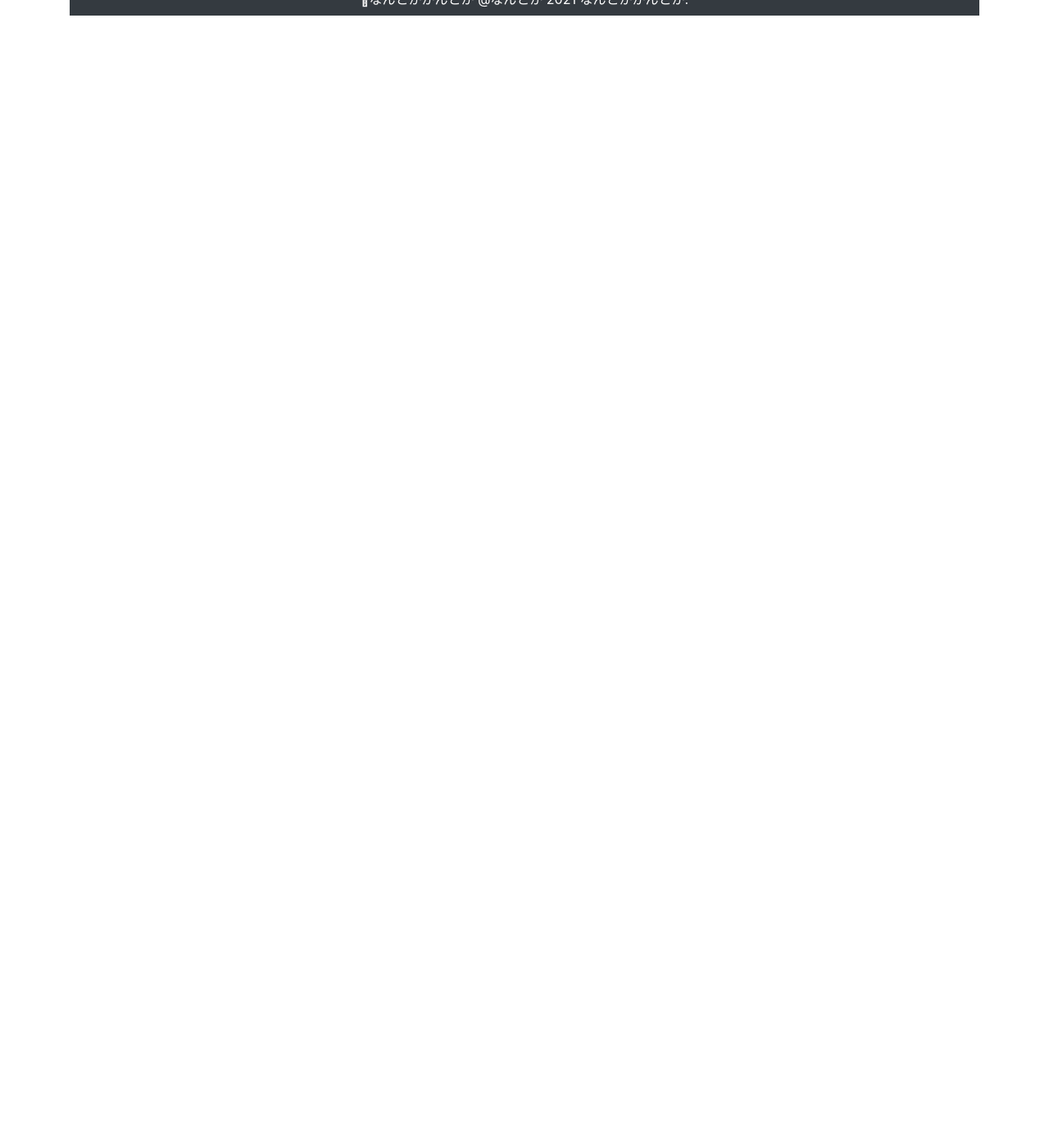
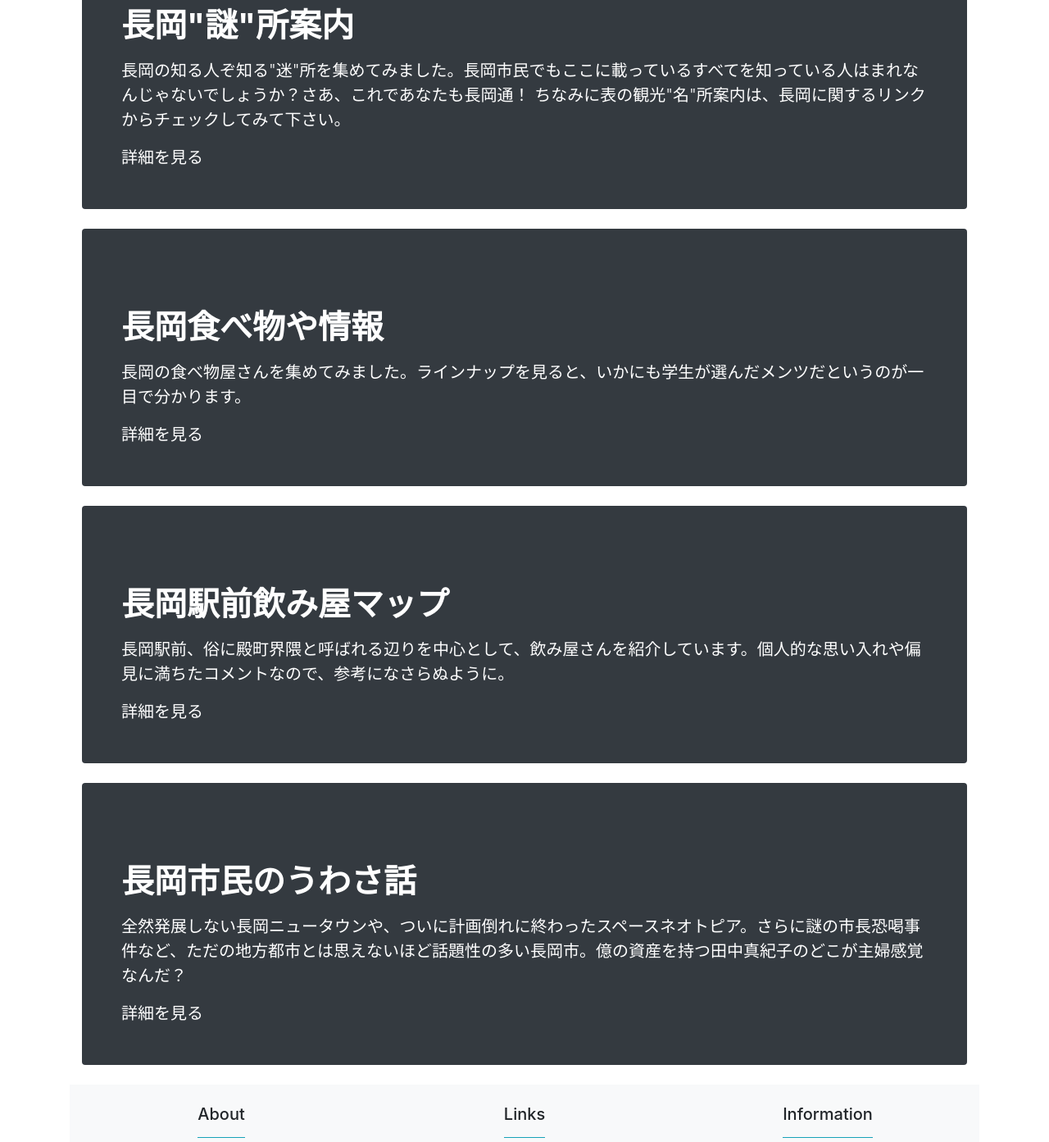
Before and after one commit to yottannmenn/Ngok, a Django app: page / in a window 1280 px wide. Shown: the part 453-1846 px from the top of the page at 82% size. Before the commit the page ends 472 px from the top, so only its background shows below. Run offline with Django 3.2, Linux system fonts and the light colour scheme; some libraries are stand-ins or nearby versions.

Commit message:
[add] indexに各項目の説明とリンクを追加
indexに各項目の説明とリンクを追加した

```diff
--- a/mysite/templates/header.html
+++ b/mysite/templates/header.html
@@ -7,6 +7,7 @@
     <div class="collapse navbar-collapse" id="navbarNavAltMarkup">
       <div class="navbar-nav">
         <a class="nav-item nav-link" href="{% url 'index' %}">Home</a>
+        <a class="nav-item nav-link" href="{% url 'hanabi' %}">長岡花火リンク集</a>
         <a class="nav-item nav-link" href="{% url 'meisho' %}">長岡市"迷"所案内</a>
         <a class="nav-item nav-link" href="{% url 'tabemono' %}">食べ物屋情報</a>
         <a class="nav-item nav-link" href="{% url 'nomiya' %}">飲み屋MAP</a>
--- a/mysite/templates/index.html
+++ b/mysite/templates/index.html
@@ -1,13 +1,62 @@
 {% extends "base.html" %}
 
-{% block title %} Home page!!{% endblock %}
+{% block title %}
+  Home page!!{% endblock %}
 
 {% block content %}
 
-    {% include "header.html" %}
+  {% include "header.html" %}
 
-Hello world!!
 
-    {% include "footer.html" %}
+  <main class="container">
+    <div class="p-4 p-md-5 mb-4 text-white rounded bg-dark">
+        <div class="col-md-12 pt-5 -0px">
+            <h1 class="display-6 font-weight-bold">長岡花火に関するリンク</h1>
+            <p class="lead my-3">長岡といえばやっぱり花火を抜きにしては語れません｡ちなみに私はまだ観ていない｡</p>
+            <p class="lead mb-0">
+              <a href="{% url 'hanabi' %}" class="text-white fw-bold">詳細を見る</a>
+            </p>
+          </div>
+      </div>
+      <div class="p-4 p-md-5 mb-4 text-white rounded bg-dark">
+        <div class="col-md-12 pt-5 px-0">
+            <h1 class="display-6 font-weight-bold">長岡"謎"所案内</h1>
+            <p class="lead my-3">長岡の知る人ぞ知る"迷"所を集めてみました。長岡市民でもここに載っているすべてを知っている人はまれなんじゃないでしょうか？さあ、これであなたも長岡通！
+                ちなみに表の観光"名"所案内は、長岡に関するリンクからチェックしてみて下さい。</p>
+            <p class="lead mb-0">
+              <a href="{% url 'meisho' %}" class="text-white fw-bold">詳細を見る</a>
+            </p>
+          </div>
+      </div>
+      <div class="p-4 p-md-5 mb-4 text-white rounded bg-dark">
+        <div class="col-md-12 pt-5 px-0">
+            <h1 class="display-6 font-weight-bold">長岡食べ物や情報</h1>
+            <p class="lead my-3">長岡の食べ物屋さんを集めてみました。ラインナップを見ると、いかにも学生が選んだメンツだというのが一目で分かります。</p>
+            <p class="lead mb-0">
+              <a href="{% url 'tabemono' %}" class="text-white fw-bold">詳細を見る</a>
+            </p>
+          </div>
+      </div>
+      <div class="p-4 p-md-5 mb-4 text-white rounded bg-dark">
+        <div class="col-md-12 pt-5 px-0">
+            <h1 class="display-6 font-weight-bold">長岡駅前飲み屋マップ</h1>
+            <p class="lead my-3">長岡駅前、俗に殿町界隈と呼ばれる辺りを中心として、飲み屋さんを紹介しています。個人的な思い入れや偏見に満ちたコメントなので、参考になさらぬように。</p>
+            <p class="lead mb-0">
+              <a href="{% url 'nomiya' %}" class="text-white fw-bold">詳細を見る</a>
+            </p>
+          </div>
+      </div>
+      <div class="p-4 p-md-5 mb-4 text-white rounded bg-dark">
+        <div class="col-md-12 pt-5 px-0">
+            <h1 class="display-6 font-weight-bold">長岡市民のうわさ話</h1>
+            <p class="lead my-3">全然発展しない長岡ニュータウンや、ついに計画倒れに終わったスペースネオトピア。さらに謎の市長恐喝事件など、ただの地方都市とは思えないほど話題性の多い長岡市。億の資産を持つ田中真紀子のどこが主婦感覚なんだ？</p>
+            <p class="lead mb-0">
+              <a href="{% url 'uwasa' %}" class="text-white fw-bold">詳細を見る</a>
+            </p>
+          </div>
+      </div>
+</main>
+
+  {% include "footer.html" %}
 
 {% endblock %}
```
Lines whose indentation alone changed are shown as unchanged.
